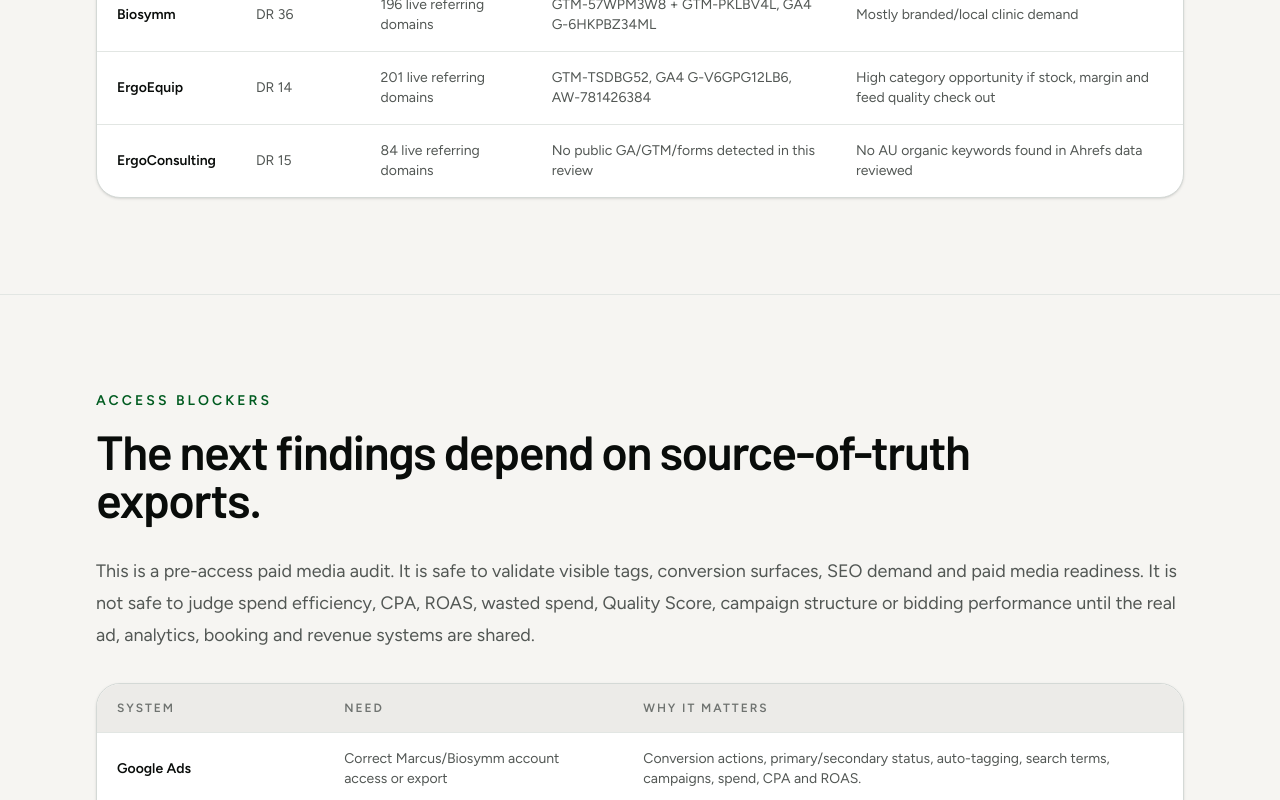
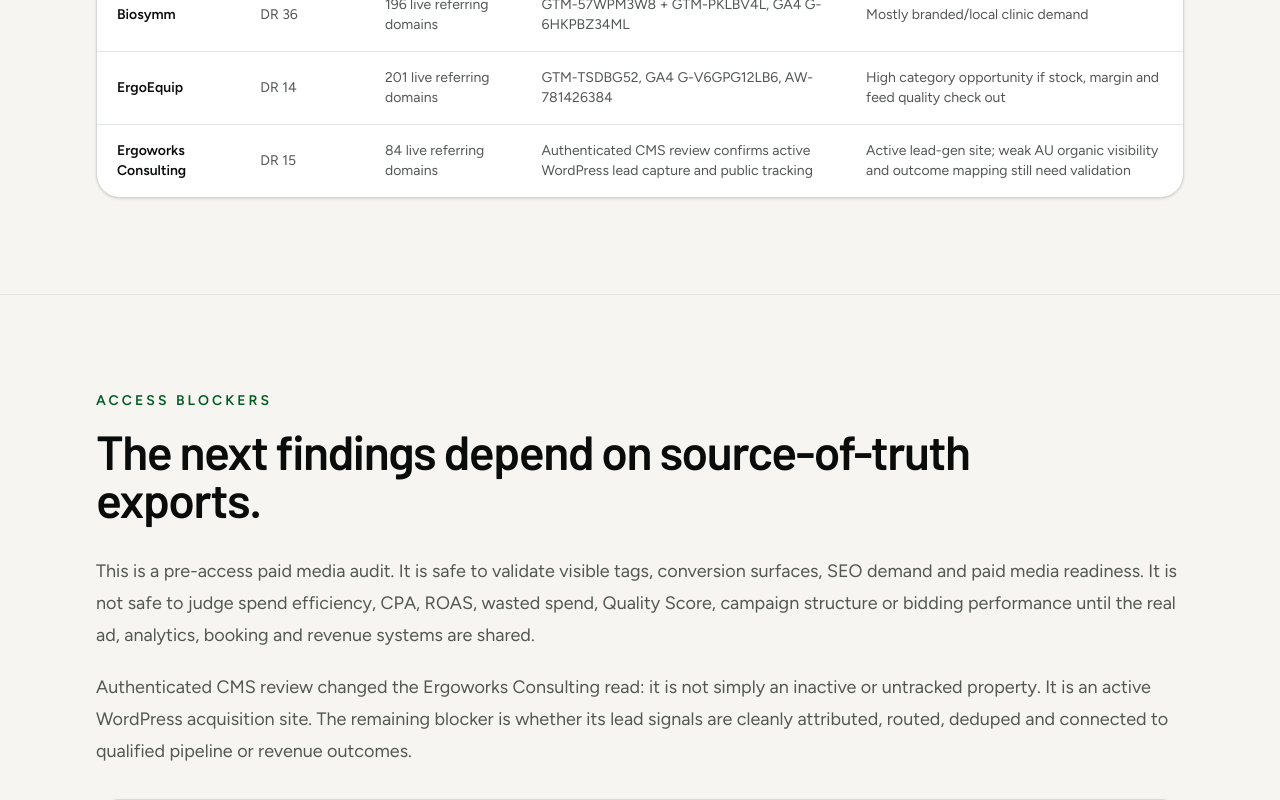
Before and after one commit to amirariff91/marcuscaporaso, a Next.js app: page /biosymm in a window 1280 px wide. Shown: the part 1560-2360 px from the top of the page. Built offline with nearby package versions, Linux system fonts and the light colour scheme; no server answers.

Commit message:
Update Biosymm audit Ergoworks findings

```diff
--- a/src/app/biosymm/page.tsx
+++ b/src/app/biosymm/page.tsx
@@ -3,7 +3,7 @@
 export const metadata: Metadata = {
   title: "Biosymm Growth Measurement Audit | Week 2",
   description:
-    "A Week 2 measurement, Google Ads, analytics tracking, paid media, and Ahrefs audit for Biosymm, ErgoEquip, and ErgoConsulting.",
+    "A Week 2 measurement, Google Ads, analytics tracking, paid media, and Ahrefs audit for Biosymm, ErgoEquip, and Ergoworks Consulting.",
   alternates: {
     canonical: "https://biosymm.marcuscaporaso.com/",
   },
@@ -16,14 +16,14 @@
     url: "https://biosymm.marcuscaporaso.com/",
     title: "Biosymm Growth Measurement Audit",
     description:
-      "Measurement truth map and growth audit across clinics, corporate services, ErgoEquip, and ErgoConsulting.",
+      "Measurement truth map and growth audit across clinics, corporate services, ErgoEquip, and Ergoworks Consulting.",
     siteName: "Biosymm Growth Audit",
   },
   twitter: {
     card: "summary_large_image",
     title: "Biosymm Growth Measurement Audit",
     description:
-      "Week 2 audit covering Ahrefs SEO evidence, Google Ads readiness, tracking gaps, and paid media priorities.",
+      "Week 2 audit covering Ahrefs SEO evidence, Google Ads readiness, tracking governance, and paid media priorities.",
   },
 };
 
@@ -32,7 +32,7 @@
 const evidence = [
   ["Biosymm", "DR 36", "196 live referring domains", "GTM-57WPM3W8 + GTM-PKLBV4L, GA4 G-6HKPBZ34ML", "Mostly branded/local clinic demand"],
   ["ErgoEquip", "DR 14", "201 live referring domains", "GTM-TSDBG52, GA4 G-V6GPG12LB6, AW-781426384", "High category opportunity if stock, margin and feed quality check out"],
-  ["ErgoConsulting", "DR 15", "84 live referring domains", "No public GA/GTM/forms detected in this review", "No AU organic keywords found in Ahrefs data reviewed"],
+  ["Ergoworks Consulting", "DR 15", "84 live referring domains", "Authenticated CMS review confirms active WordPress lead capture and public tracking", "Active lead-gen site; weak AU organic visibility and outcome mapping still need validation"],
 ];
 
 const accessNeeds = [
@@ -91,8 +91,8 @@
   "Rewrite ErgoEquip keyboard, mouse, laptop stand/riser and footrest category pages around buyer intent: above-the-fold category intro, selection criteria, comparison tables, FAQs, stock/margin-led product ordering and links to best-fit products.",
   "Create supporting comparison/editorial pages: best ergonomic mouse Australia, ergonomic keyboard comparison, laptop riser vs laptop stand, desk foot rest guide, standing desk converter guide. Link each back to the matching category.",
   "For Biosymm, prioritise local clinic page refreshes before broad content: Belmont has 200/month at #8; Moranbah 80/month at #5; Roxby Downs is already #2 and should be defended.",
-  "For corporate services, build the workplace physiotherapy cluster because current SERP competitors have low authority. This is the cleanest non-branded B2B organic path for Biosymm/ErgoConsulting.",
-  "Keep ErgoConsulting out of acquisition reporting until the site is rebuilt, redirected into Biosymm corporate services, or instrumented with GA4/GTM and one qualified lead path.",
+  "For corporate services, build the workplace physiotherapy cluster because current SERP competitors have low authority. This is the cleanest non-branded B2B organic path across Biosymm and Ergoworks Consulting.",
+  "Bring Ergoworks Consulting into acquisition reporting only after its form submissions, calls, emails and thank-you states are mapped to lead owners and qualified outcomes.",
 ];
 
 const trackingAudit = [
@@ -115,10 +115,10 @@
     fix: "Primary: purchase with dynamic value. Secondary: add to cart, checkout start, product enquiry. Segment by SKU margin and stock before June push.",
   },
   {
-    stream: "ErgoConsulting",
-    current: "Public site appears placeholder-like with no visible analytics, forms or AU organic keywords.",
-    risk: "Treating this as an acquisition property will muddy reporting.",
-    fix: "Decide: rebuild, redirect, or retire. If kept active, install one clean GTM/GA4 setup and a single qualified lead path.",
+    stream: "Ergoworks Consulting",
+    current: "Authenticated CMS review shows an active WordPress lead-gen site with live enquiry, booking, newsletter and webinar forms, public tracking tags, phone/email routes and thank-you-page conversion states.",
+    risk: "Tracking exists, but reporting can still be polluted if phone clicks, email clicks, form submits, newsletter signups and thank-you-page hits are treated as equal commercial outcomes.",
+    fix: "Keep clicks and newsletter events secondary. Use enquiry and booking forms as lead events only after attribution fields, deduped thank-you tracking, recipient routing and qualified-lead outcomes are confirmed.",
   },
 ];
 
@@ -129,7 +129,7 @@
   ["Corporate / occupational health", "Opportunity created, proposal sent, won revenue", "CRM or interim pipeline sheet", "Primary at qualified opportunity or won revenue", "opportunity_created, proposal_sent, deal_won"],
   ["ErgoEquip ecommerce", "WooCommerce order with revenue, SKU and margin segment", "WooCommerce + GA4 ecommerce + Ads import", "Primary purchase value", "purchase, refund"],
   ["ErgoEquip product enquiry", "Sales-qualified product or bulk-order enquiry", "Contact Form 7 + inbox outcome", "Secondary until qualified", "product_enquiry_submit, product_lead_qualified"],
-  ["ErgoConsulting", "Decision to rebuild, redirect or retire before paid acquisition", "Site owner decision", "Do not optimise spend yet", "consulting_lead_qualified only if rebuilt"],
+  ["Ergoworks Consulting", "Qualified enquiry, booking request, webinar lead or sales opportunity", "Gravity Forms + routing/outcome sheet", "Secondary until lead quality and outcomes are verified", "ergoworks_form_submit, booking_request, consulting_lead_qualified"],
 ];
 
 const trackingHygiene = [
@@ -138,13 +138,16 @@
   ["Meta pixel", "Not visible on Biosymm or ErgoEquip scans", "Retargeting and Meta CPA reporting will be blind unless a pixel/CAPI path is intentionally added with consent controls."],
   ["Cross-domain booking", "Nookal links send users off-site", "Add outbound click events and verify UTMs, gclid, gbraid and wbraid survive into Nookal or are captured before redirect."],
   ["WooCommerce ecommerce", "ErgoEquip has WooCommerce and Ads tag", "Validate GA4 recommended ecommerce events, purchase value/currency, transaction_id de-duping, refunds and enhanced conversions."],
+  ["Ergoworks Consulting tracking", "GTM, GA4, legacy Universal Analytics and Meta Pixel paths are present", "Audit firing rules for duplicate tracking, confirm thank-you-page triggers, and standardise events for phone_click, email_click, enquiry_submit, booking_request and newsletter_signup."],
+  ["Ergoworks Consulting forms", "Active Gravity Forms lead capture exists with substantial historical activity", "Confirm notification owners, spam filtering, hidden attribution fields, thank-you redirects and lead outcome capture before importing forms into Ads."],
+  ["Ergoworks Consulting WordPress ops", "Admin and plugin hygiene affects measurement trust", "Review least-privilege access, restrict unnecessary high-risk admin capabilities, patch maintenance items and tighten public WordPress exposure."],
   ["GA4 event taxonomy", "Mixed businesses in one reporting story", "Use consistent stream, location, service_type, lead_type, source_system and outcome_stage parameters across events."],
 ];
 
 const leadRoutingFields = [
   ["identity", "lead_id, created_at, name, phone, email, consent flag"],
   ["source", "landing_page, referrer, utm_source, utm_medium, utm_campaign, utm_content, utm_term, gclid, gbraid, wbraid, fbclid"],
-  ["route", "brand, stream, clinic/location, service_type, form_name or Nookal URL, recipient inbox/person, SLA owner"],
+  ["route", "brand, stream, clinic/location, service_type, form_name, Nookal URL or Ergoworks lead path, recipient inbox/person, SLA owner"],
   ["quality", "new/existing customer, lead_type, urgency, fit score, qualified yes/no, disqualification reason"],
   ["outcome", "booking_created, attended, opportunity_created, proposal_sent, won/lost, revenue, margin band, close date"],
 ];
@@ -154,7 +157,7 @@
   ["Contact page", "One form plus many phone, email and Nookal routes", "Reduce ambiguity by grouping routes by location/service and adding expectation-setting copy: response time, booking path, who receives it."],
   ["Nookal booking", "External booking path creates attribution break", "Add pre-click event tracking and a post-booking outcome import; do not optimise campaigns to outbound clicks alone."],
   ["ErgoEquip product/category pages", "Commercial category upside but current organic positions sit around page 2–4", "Build SKU-led landing pages for high-margin/in-stock categories with trust, delivery, returns, bulk-order and enquiry CTAs above the fold."],
-  ["Forms", "ErgoEquip has six forms; Biosymm contact has one", "Standardise thank-you states and hidden attribution fields. Ensure Contact Form 7 submissions are deduped from GA4 form_submit noise."],
+  ["Forms", "ErgoEquip and Biosymm have visible form paths; Ergoworks Consulting has active Gravity Forms lead capture", "Standardise thank-you states, hidden attribution fields and deduping across Contact Form 7 and Gravity Forms. Confirm Ergoworks notification routing before treating submissions as leads."],
 ];
 
 const googleAdsChecks = [
@@ -178,7 +181,7 @@
 const paidMediaPlan = [
   {
     title: "Do not scale blended CPA yet",
-    body: "The commercial streams are too different. Clinics, corporate, consulting and equipment need separate scorecards before budget decisions are safe.",
+    body: "The commercial streams are too different. Clinics, corporate services, Ergoworks Consulting and equipment need separate scorecards before budget decisions are safe.",
   },
   {
     title: "June ErgoEquip push should be SKU-led",
@@ -196,7 +199,8 @@
 
 const weekTwo = [
   "Export Google Ads conversion actions from the real Marcus/Biosymm ad account.",
-  "Map every form, phone, Nookal link, WooCommerce path and email route to the person/system receiving it.",
+  "Map every Biosymm, ErgoEquip and Ergoworks form, phone, Nookal link, WooCommerce path, thank-you page and email route to the person/system receiving it.",
+  "Confirm Ergoworks Gravity Forms notification owners, hidden attribution fields, thank-you triggers and qualified-lead outcomes for enquiry and booking forms.",
   "Mark true outcomes as primary; demote micro-actions to secondary or diagnostic only.",
   "Build a stream-level scorecard: clinics, corporate, consultancy, equipment.",
   "Confirm Nookal UTM/click-ID preservation and booking/attendance export.",
@@ -268,7 +272,7 @@
           <p className="text-sm font-semibold uppercase tracking-[0.26em] text-cta">Client audit / Week 2</p>
           <h1 className="mt-6 max-w-5xl text-display font-semibold text-fg">Biosymm needs measurement truth before budget truth.</h1>
           <p className="mt-8 max-w-3xl text-xl leading-9 text-muted">
-            This audit combines Ahrefs, public tracking checks, Google Ads audit criteria, paid media planning and analytics tracking review across Biosymm, ErgoEquip and ErgoConsulting.
+            This audit combines Ahrefs, public tracking checks, Google Ads audit criteria, paid media planning and analytics tracking review across Biosymm, ErgoEquip and Ergoworks Consulting.
           </p>
           <div className="mt-10 flex flex-wrap gap-3 text-sm font-semibold text-fg">
             <span className="rounded-full border border-border bg-white px-4 py-2">Prepared for Marcus</span>
@@ -300,6 +304,9 @@
       <Section eyebrow="Access blockers" title="The next findings depend on source-of-truth exports.">
         <p>
           This is a pre-access paid media audit. It is safe to validate visible tags, conversion surfaces, SEO demand and paid media readiness. It is not safe to judge spend efficiency, CPA, ROAS, wasted spend, Quality Score, campaign structure or bidding performance until the real ad, analytics, booking and revenue systems are shared.
+        </p>
+        <p className="mt-5">
+          Authenticated CMS review changed the Ergoworks Consulting read: it is not simply an inactive or untracked property. It is an active WordPress acquisition site. The remaining blocker is whether its lead signals are cleanly attributed, routed, deduped and connected to qualified pipeline or revenue outcomes.
         </p>
         <DataTable headers={["System", "Need", "Why it matters"]} rows={accessNeeds} />
       </Section>
```
